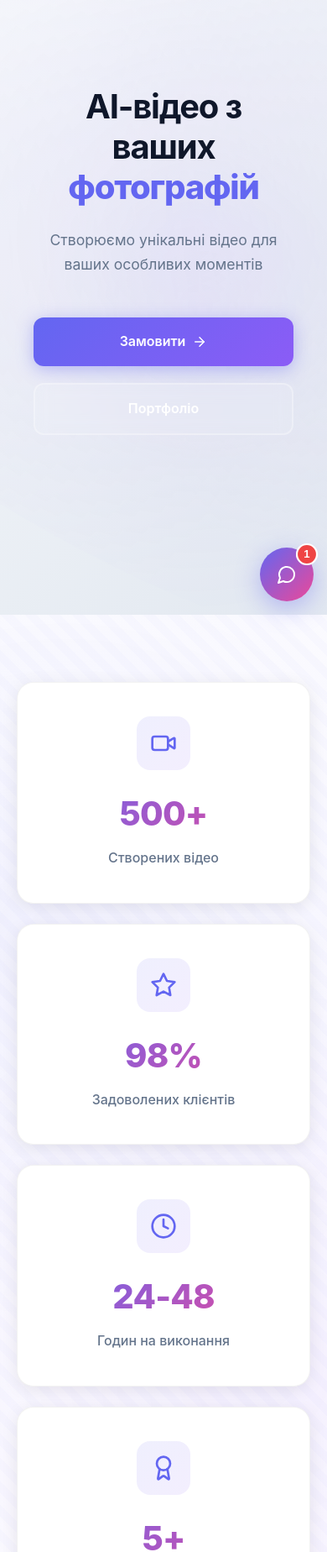
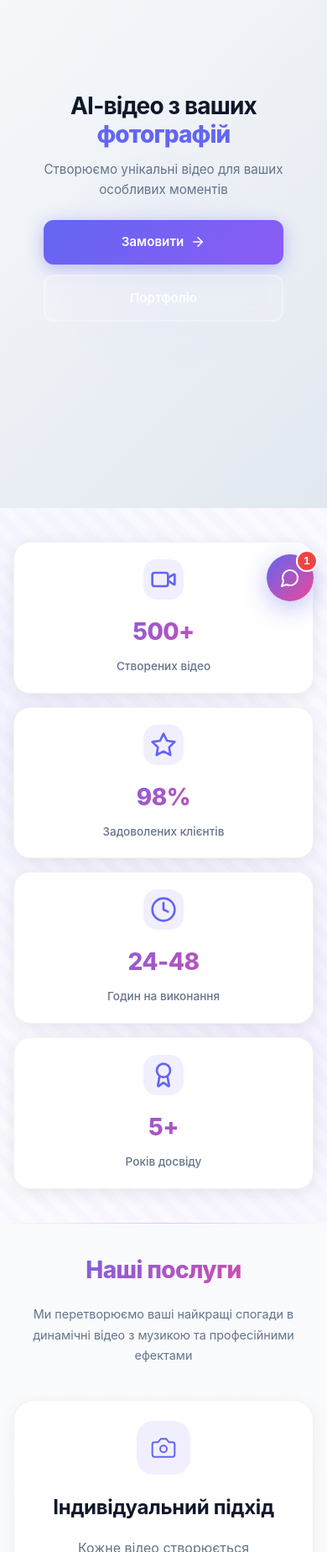
Before and after one commit to algotcha-project/ai-video-website, a Next.js app: page / in a window 390 px wide. Shown: the part 112-1960 px from the top of the page at 84% size. Built offline with nearby package versions, Linux system fonts and the light colour scheme.

Commit message:
Add comprehensive mobile responsiveness for all devices

```diff
--- a/app/globals.css
+++ b/app/globals.css
@@ -148,21 +148,4 @@ body {
   transform: translateY(-3px);
 }
 
-@media (max-width: 768px) {
-  .section {
-    padding: 60px 0;
-  }
-
-  .section-title {
-    font-size: 2rem;
-  }
-
-  .section-subtitle {
-    font-size: 1rem;
-    margin-bottom: 2.5rem;
-  }
-
-  .container {
-    padding: 0 20px;
-  }
-}
+/* Mobile base styles are now in page.css */
--- a/app/page.css
+++ b/app/page.css
@@ -854,11 +854,6 @@
   flex-shrink: 0;
 }
 
-@media (max-width: 768px) {
-  .process-arrow {
-    transform: rotate(90deg);
-  }
-}
 
 /* Video Placeholder Cards - Minimalistic */
 .video-placeholder-card {
@@ -1271,43 +1266,126 @@
   background: linear-gradient(90deg, transparent, rgba(99, 102, 241, 0.3), transparent);
 }
 
-/* Responsive Design */
+/* Responsive Design - Mobile First */
 @media (max-width: 768px) {
+  /* Global Mobile Styles */
+  .section {
+    padding: 60px 0;
+  }
+
+  .section-title {
+    font-size: 2rem;
+    line-height: 1.2;
+    padding: 0 10px;
+  }
+
+  .section-subtitle {
+    font-size: 1rem;
+    margin-bottom: 2.5rem;
+    padding: 0 10px;
+  }
+
+  .container {
+    padding: 0 20px;
+  }
+
+  /* Hero Section Mobile */
+  .hero {
+    min-height: 90vh;
+    padding: 20px 0;
+  }
+
+  .hero-content {
+    padding: 20px 16px;
+  }
+
   .hero-title {
-    font-size: 2.5rem;
+    font-size: clamp(2rem, 8vw, 3rem);
+    margin-bottom: 1rem;
+    line-height: 1.2;
+    padding: 0 10px;
   }
 
   .hero-subtitle {
-    font-size: 1.1rem;
+    font-size: 1rem;
+    margin-bottom: 2rem;
+    padding: 0 10px;
+    line-height: 1.6;
   }
 
   .hero-buttons {
     flex-direction: column;
-    align-items: stretch;
+    gap: 12px;
     width: 100%;
-    max-width: 400px;
-    margin: 0 auto;
+    padding: 0 20px;
   }
 
   .hero-buttons .btn {
     width: 100%;
-  }
-
-  .form-row {
-    grid-template-columns: 1fr;
-  }
-
-  .form {
-    padding: 40px 24px;
-    border-radius: 24px;
-  }
-
-  .services-grid,
-  .pricing-grid,
-  .portfolio-grid,
-  .stats-grid {
+    padding: 14px 24px;
+    font-size: 0.95rem;
+  }
+
+  .hero-background::before,
+  .hero-background::after {
+    width: 300px;
+    height: 300px;
+  }
+
+  /* Services Mobile */
+  .services-grid {
     grid-template-columns: 1fr;
     gap: 24px;
+    margin-top: 40px;
+  }
+
+  .service-card {
+    padding: 32px 24px;
+  }
+
+  .service-icon-wrapper {
+    width: 64px;
+    height: 64px;
+    margin-bottom: 20px;
+  }
+
+  .service-icon {
+    width: 32px;
+    height: 32px;
+  }
+
+  /* Stats Mobile */
+  .stats-grid {
+    grid-template-columns: repeat(2, 1fr);
+    gap: 20px;
+  }
+
+  .stat-card {
+    padding: 24px 16px;
+  }
+
+  .stat-icon {
+    width: 48px;
+    height: 48px;
+    margin-bottom: 16px;
+  }
+
+  .stat-number {
+    font-size: 2rem;
+  }
+
+  .stat-label {
+    font-size: 0.85rem;
+  }
+
+  /* Pricing Mobile */
+  .pricing-grid {
+    grid-template-columns: 1fr;
+    gap: 24px;
+  }
+
+  .pricing-card {
+    padding: 32px 24px;
   }
 
   .pricing-card.featured {
@@ -1318,27 +1396,216 @@
     transform: translateY(-5px);
   }
 
-  .section {
-    padding: 80px 0;
-  }
-
+  /* Process Mobile */
   .process-steps {
     flex-direction: column;
+    gap: 32px;
   }
 
   .process-arrow {
     transform: rotate(90deg);
-  }
-
-  .chat-container {
-    width: calc(100vw - 48px);
-    height: calc(100vh - 100px);
-    max-height: 600px;
-  }
-
+    margin: -16px 0;
+  }
+
+  .process-step {
+    max-width: 100%;
+    padding: 24px 20px;
+  }
+
+  /* Portfolio Mobile */
+  .portfolio-grid {
+    grid-template-columns: 1fr;
+    gap: 24px;
+    margin-top: 40px;
+  }
+
+  .portfolio-item {
+    aspect-ratio: 16 / 9;
+  }
+
+  .video-placeholder-card {
+    padding: 32px 20px;
+  }
+
+  .video-placeholder-icon {
+    width: 64px;
+    height: 64px;
+    margin-bottom: 20px;
+  }
+
+  .video-placeholder-card h3 {
+    font-size: 1.1rem;
+  }
+
+  .video-placeholder-card p {
+    font-size: 0.9rem;
+  }
+
+  .portfolio-note {
+    padding: 20px;
+    margin-top: 32px;
+  }
+
+  .portfolio-note p {
+    font-size: 0.9rem;
+  }
+
+  /* Form Mobile */
+  .form {
+    padding: 32px 24px;
+    border-radius: 20px;
+  }
+
+  .form-row {
+    flex-direction: column;
+    gap: 0;
+  }
+
+  .form-group {
+    margin-bottom: 20px;
+  }
+
+  .form-submit {
+    width: 100%;
+    padding: 16px 24px;
+  }
+
+  /* Footer Mobile */
+  .footer-content {
+    grid-template-columns: 1fr;
+    gap: 32px;
+    text-align: center;
+  }
+
+  .footer-section h3,
+  .footer-section h4 {
+    margin-bottom: 12px;
+  }
+
+  /* Chat Widget Mobile */
   .chat-widget {
     bottom: 16px;
     right: 16px;
+  }
+
+  .chat-toggle {
+    width: 56px;
+    height: 56px;
+  }
+
+  .chat-container {
+    width: calc(100vw - 32px);
+    height: calc(100vh - 100px);
+    max-height: 600px;
+    border-radius: 20px;
+  }
+
+  .chat-header {
+    padding: 16px;
+  }
+
+  .chat-messages {
+    padding: 16px;
+  }
+
+  .chat-input-form {
+    padding: 12px;
+  }
+}
+
+/* Small Mobile Devices */
+@media (max-width: 480px) {
+  .container {
+    padding: 0 16px;
+  }
+
+  .hero {
+    min-height: 85vh;
+  }
+
+  .hero-title {
+    font-size: 1.75rem;
+    margin-bottom: 0.75rem;
+  }
+
+  .hero-subtitle {
+    font-size: 0.95rem;
+    margin-bottom: 1.5rem;
+  }
+
+  .section {
+    padding: 40px 0;
+  }
+
+  .section-title {
+    font-size: 1.75rem;
+  }
+
+  .section-subtitle {
+    font-size: 0.9rem;
+    margin-bottom: 2rem;
+  }
+
+  .stats-grid {
+    grid-template-columns: 1fr;
+    gap: 16px;
+  }
+
+  .stat-card {
+    padding: 20px 16px;
+  }
+
+  .stat-number {
+    font-size: 1.75rem;
+  }
+
+  .service-card {
+    padding: 24px 20px;
+  }
+
+  .pricing-card {
+    padding: 24px 20px;
+  }
+
+  .video-placeholder-card {
+    padding: 24px 16px;
+  }
+
+  .btn {
+    padding: 12px 24px;
+    font-size: 0.9rem;
+  }
+
+  .chat-container {
+    width: calc(100vw - 24px);
+    height: calc(100vh - 80px);
+  }
+
+  .form {
+    padding: 24px 20px;
+  }
+}
+
+/* Tablet Styles */
+@media (min-width: 769px) and (max-width: 1024px) {
+  .container {
+    padding: 0 32px;
+  }
+
+  .hero-content {
+    max-width: 700px;
+  }
+
+  .services-grid {
+    grid-template-columns: repeat(2, 1fr);
+  }
+
+  .stats-grid {
+    grid-template-columns: repeat(2, 1fr);
+  }
+
+  .portfolio-grid {
+    grid-template-columns: repeat(2, 1fr);
   }
 }
 
```
